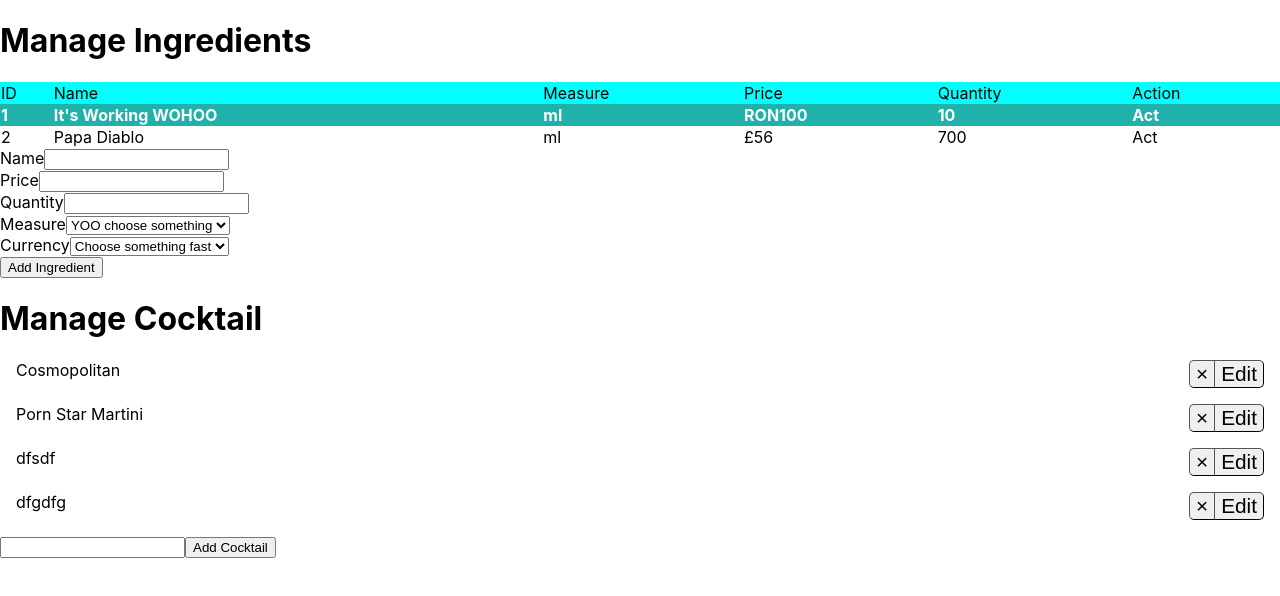
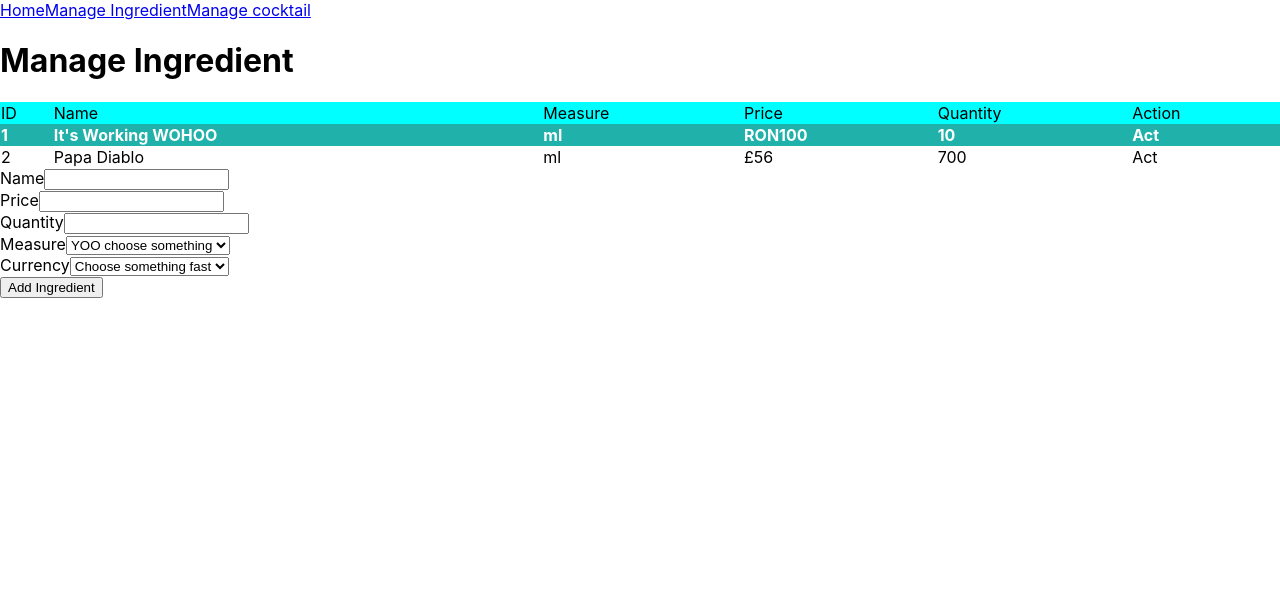
Before and after one commit to robertoalx/cocktail-price, a React (Create React App) app: page /ingredient in a window 1280 px wide. Shown: the top 596 px of the page. Built offline with nearby package versions, Linux system fonts and the light colour scheme; data requests are answered from the project's data file.

Commit message:
separate the homepage into path for each component

```diff
--- a/src/App.js
+++ b/src/App.js
@@ -1,15 +1,31 @@
 import React, { Component } from 'react'
 import Cocktail from './component/cocktail'
 import Ingredient from './component/ingredient'
+import { Switch, Route, Link } from 'react-router-dom'
+
+const Home = () => <div>Hello from the homepage</div>
 
 class App extends Component {
   render() {
     return (
       <div className="App">
-        <h1>Manage Ingredients</h1>
-        <Ingredient />
-        <h1>Manage Cocktail</h1>
-        <Cocktail />
+        <Link to="/">Home</Link>
+        <Link to="/ingredient">Manage Ingredient</Link>
+        <Link to="/cocktail">Manage cocktail</Link>
+          <Switch>
+            <Route
+              exact
+              path="/"
+              component={Home} />
+            <Route
+              exact
+              path="/ingredient"
+              component={Ingredient}/>
+            <Route
+              exact
+              path="/cocktail"
+              component={Cocktail}/>
+          </Switch>
       </div>
     );
   }
--- a/src/component/cocktail/cocktail.jsx
+++ b/src/component/cocktail/cocktail.jsx
@@ -119,6 +119,7 @@ class Cocktail extends Component {
     render() {
         return (
             <div>
+                <h1>Manage Cocktail</h1>
                 <div>{this.renderCocktail()}</div>
                 <AddCocktail  sri={this.AddCocktailToState} />
             </div>
--- a/src/component/ingredient/ingredient.jsx
+++ b/src/component/ingredient/ingredient.jsx
@@ -70,8 +70,9 @@ class Ingredient extends Component{
             data[simpleName] = (simpleName === 'price' || simpleName === 'quantity') ?
                 parseInt(this.state.formValueList[ingredientName].value, 10) :
                 this.state.formValueList[ingredientName].value;
-        })
-        data.id = this.state.ingredient.length =1
+            return console.log(simpleName)
+        });
+        data.id = this.state.ingredient.length +1
         this.createIngredientInDataBase(data)
     }
 
@@ -81,17 +82,17 @@ class Ingredient extends Component{
              ...data,
              method: 'PUT'
          }).then(result => {
-             console.log(result)
+             console.log(result);
              debugger
          }, error => {
-             console.error(error)
+             console.error(error);
              debugger
          })
     }
 
     updateStatewithForm = (aParam) => {
         aParam.preventDefault();
-        const {id, value, validity: {valid}} = aParam.target;
+        const {id, value, validity: {valid}} = aParam.target
         if (id === 'create-it') {
             this.createIngredient()
         }
@@ -105,18 +106,19 @@ class Ingredient extends Component{
         this.setState({formValueList})
         this.checkIfFormIsValid()
 
-        console.group();
-        console.log(aParam.target.id)
-        console.log(aParam.target.value)
-        console.log(valid)
-        console.groupEnd();
+        // console.group();
+        // console.log(aParam.target.id)
+        // console.log(aParam.target.value)
+        // console.log(valid)
+        // console.groupEnd();
     }
 
 
     render() {
         const { validForm } = this.state
         return (
-            [<table className="full-table">
+            [<h1>Manage Ingredient</h1>,
+            <table className="full-table">
                 <thead>
                     <tr>
                         <td>ID</td>
--- a/src/index.js
+++ b/src/index.js
@@ -3,8 +3,9 @@ import ReactDOM from 'react-dom';
 import './index.css';
 import App from './App';
 import * as serviceWorker from './serviceWorker';
+import { BrowserRouter } from 'react-router-dom'
 
-ReactDOM.render(<App />, document.getElementById('root'));
+ReactDOM.render(<BrowserRouter><App /></BrowserRouter>, document.getElementById('root'));
 
 // If you want your app to work offline and load faster, you can change
 // unregister() to register() below. Note this comes with some pitfalls.
```
